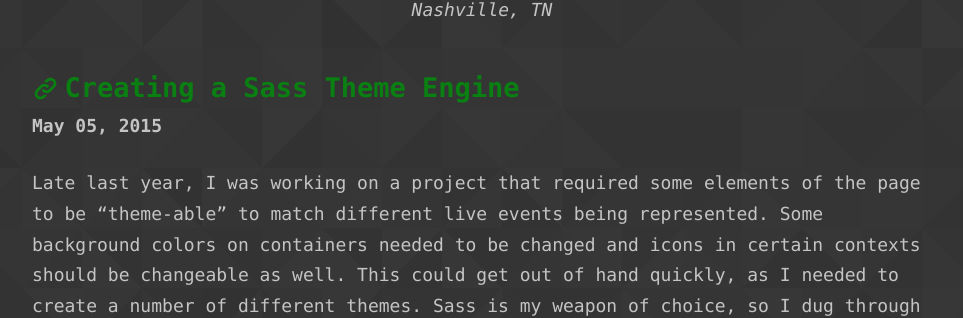
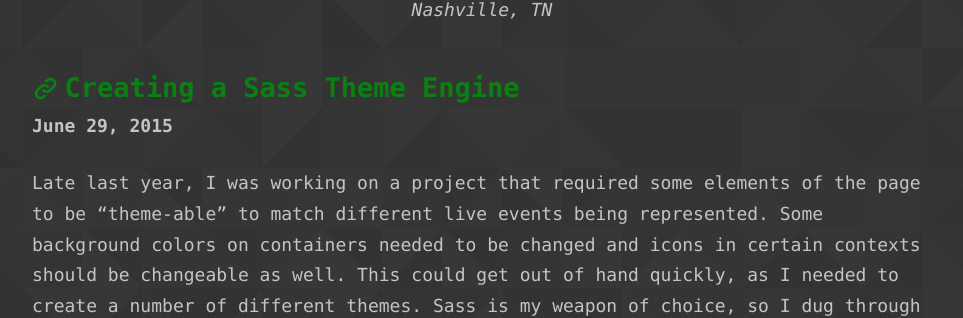
Before and after one commit to BuddyLReno/BuddyLReno.github.io, a Jekyll site: the page built from index.html, in a window 1280 px wide. Shown: the part 132-450 px from the top of the page, without its empty margins (158-1121 px from the left). Built offline with Jekyll 4.4.1, drawn with Linux system fonts in a browser that asks for light colours.

Commit message:
Update post date.

```diff
--- a/_posts/2015-05-10-creating-a-sass-theme-engine.md
+++ b/_posts/2015-05-10-creating-a-sass-theme-engine.md
@@ -1,7 +1,7 @@
 ---
 layout: external
 title: "Creating a Sass Theme Engine"
-date:  2015-05-05
+date:  2015-06-29
 description: "I show you how to create a theme engine with sass."
 external_url: http://www.developwithpurpose.com/creating-a-sass-theme-engine/
 ---
```
